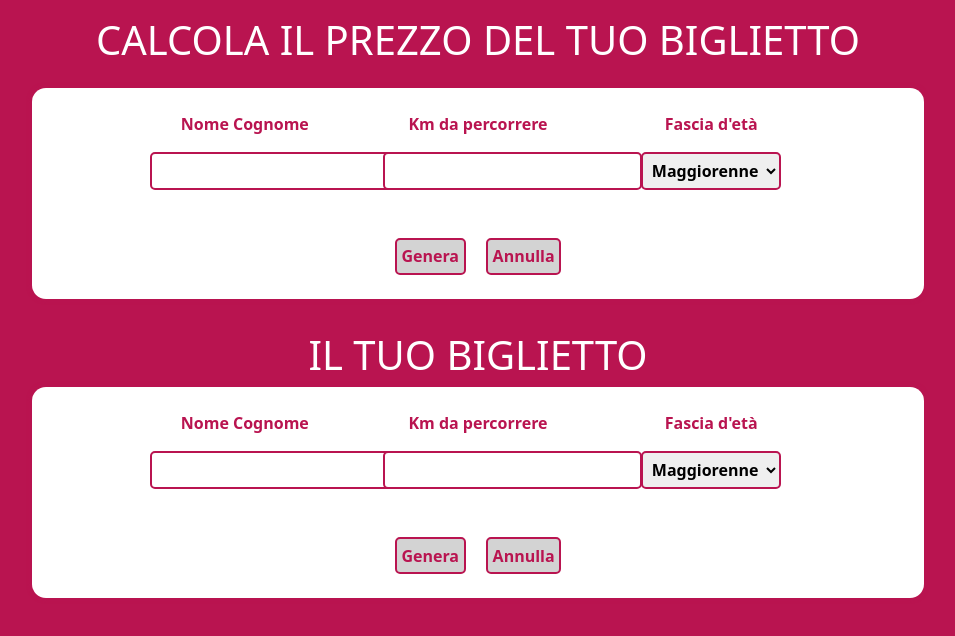
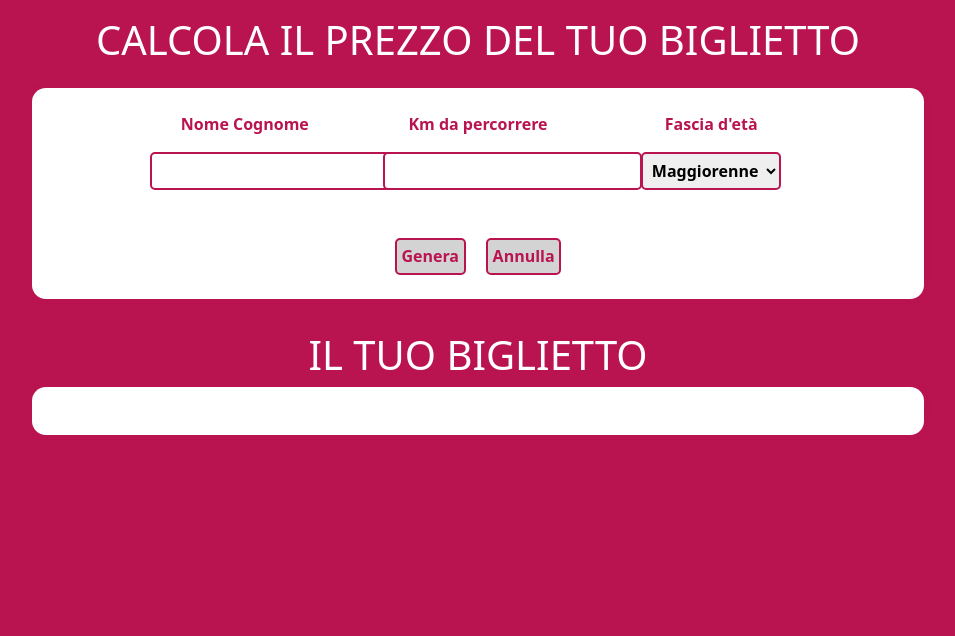
Before and after one commit to Michael-Bombini/js-biglietto-treno-form, a plain HTML site: page index.html in a window 1280 px wide. Both pictures are taken after a click on the button "Genera". Shown: the whole page, without its empty margins (162-1117 px from the left). Drawn offline with nearby package versions, Linux system fonts and the light colour scheme.

Commit message:
Added ticket event listener

```diff
--- a/index.html
+++ b/index.html
@@ -42,32 +42,12 @@
     </div>
 
 
-    <div class="container text-center py-3 nascondi ">
+    <div class="container text-center py-3 bigliettoGenerato nascondi ">
         <h1 class="text-white">IL TUO BIGLIETTO</h1>
 
         <div class="ticket">
             <form action="#">
-                <div class="row g-20 justify-content-center mb-5">
-                    <div class="col-lg-3">
-                        <label for="nome" class="d-block mb-3">Nome Cognome</label>
-                        <input type="text" name="nome" id="nome">
-                    </div>
-                    <div class="col-lg-3">
-                        <label for="nome" class="d-block mb-3">Km da percorrere</label>
-                        <input type="text" name="km" id="km">
-                    </div>
-                    <div class="col-lg-3">
-                        <label for="nome" class="d-block mb-3">Fascia d'età</label>
-                        <select type="text" name="eta" id="eta">
-                                <option value="maggiorenne">Maggiorenne</option>
-                                <option value="minorenne">Minorenne</option>
-                                <option value="over">Over 65</option>
-                        </select>
-                    </div>
-                </div>
-                <div class="d-flex justify-content-center g-20">
-                    <input type="button" value="Genera" id="genera">
-                    <input type="button" value="Annulla" id="annulla">
+
                 </div>
             </form>
         </div>
--- a/js/main.js
+++ b/js/main.js
@@ -30,23 +30,34 @@ il responsive è opzionale!!!!
 
 
 const prezzoAlKm = 0.21;
-let km ;
-let eta ;
-let totale = prezzoAlKm * km ;
-let sconto = 0 ;
-let errore = false ;
-
 const minKm = 10 ;
 const maxKm = 200;
 
-const nomeCognome = document.getElementById("nome");
+
+let totale = prezzoAlKm * km ;
+let sconto = 0 ;
+
+let errore = false ;
+
+
+let nome = document.getElementById("nome");
+
 
 
 
 const genera = document.querySelector("#genera");
 genera.addEventListener("click" , function(){
 
-const nascosto = document.querySelector(".nascondi");
-nascosto.classList.replace("nascondi" , "mostra");
+const bigliettoGenerato = document.querySelector(".bigliettoGenerato");
+if(bigliettoGenerato.classList.contains("nascondi")){
+    bigliettoGenerato.classList.add("mostra");
+    bigliettoGenerato.classList.remove("nascondi");
+}
+else{
+    bigliettoGenerato.classList.remove("mostra");
+    bigliettoGenerato.classList.add("nascondi");
+}
+
+console.log(nome.value)
 
 })
```
